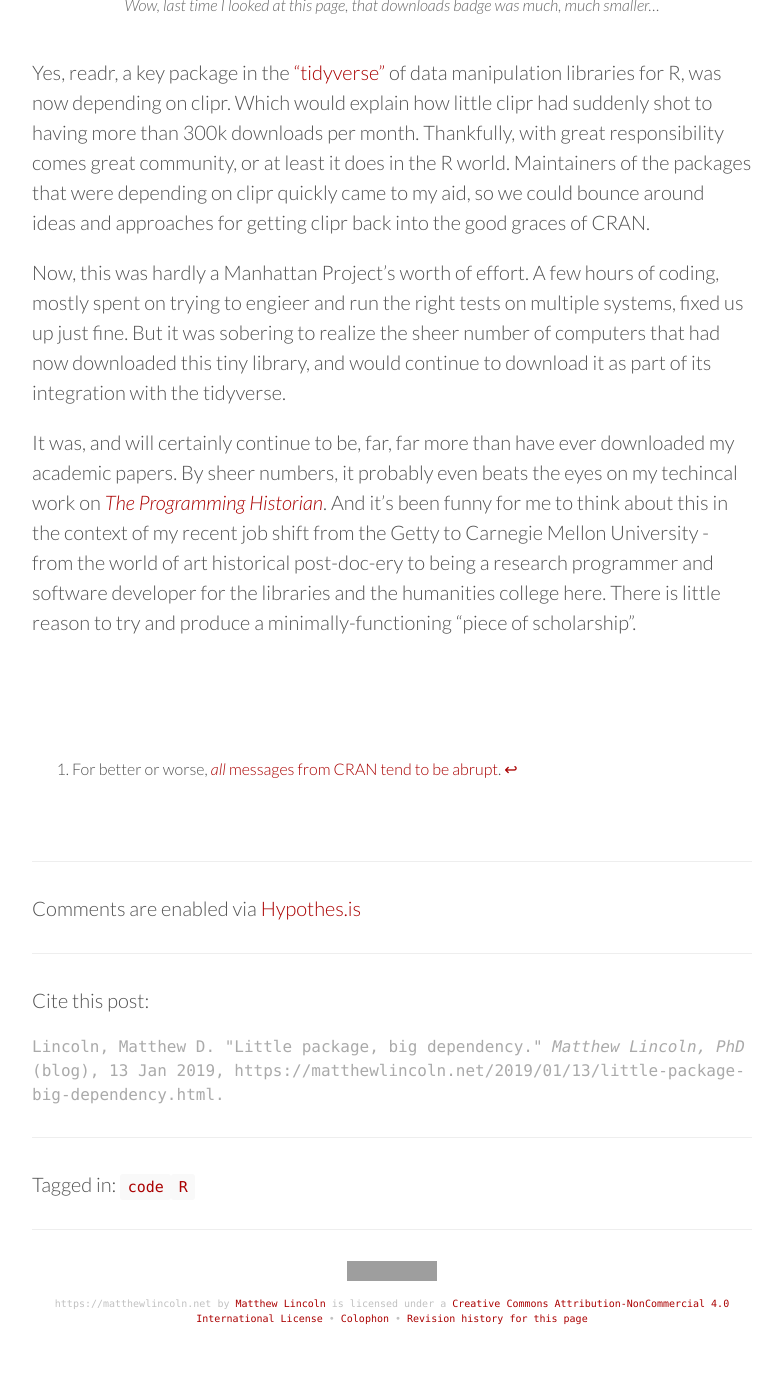
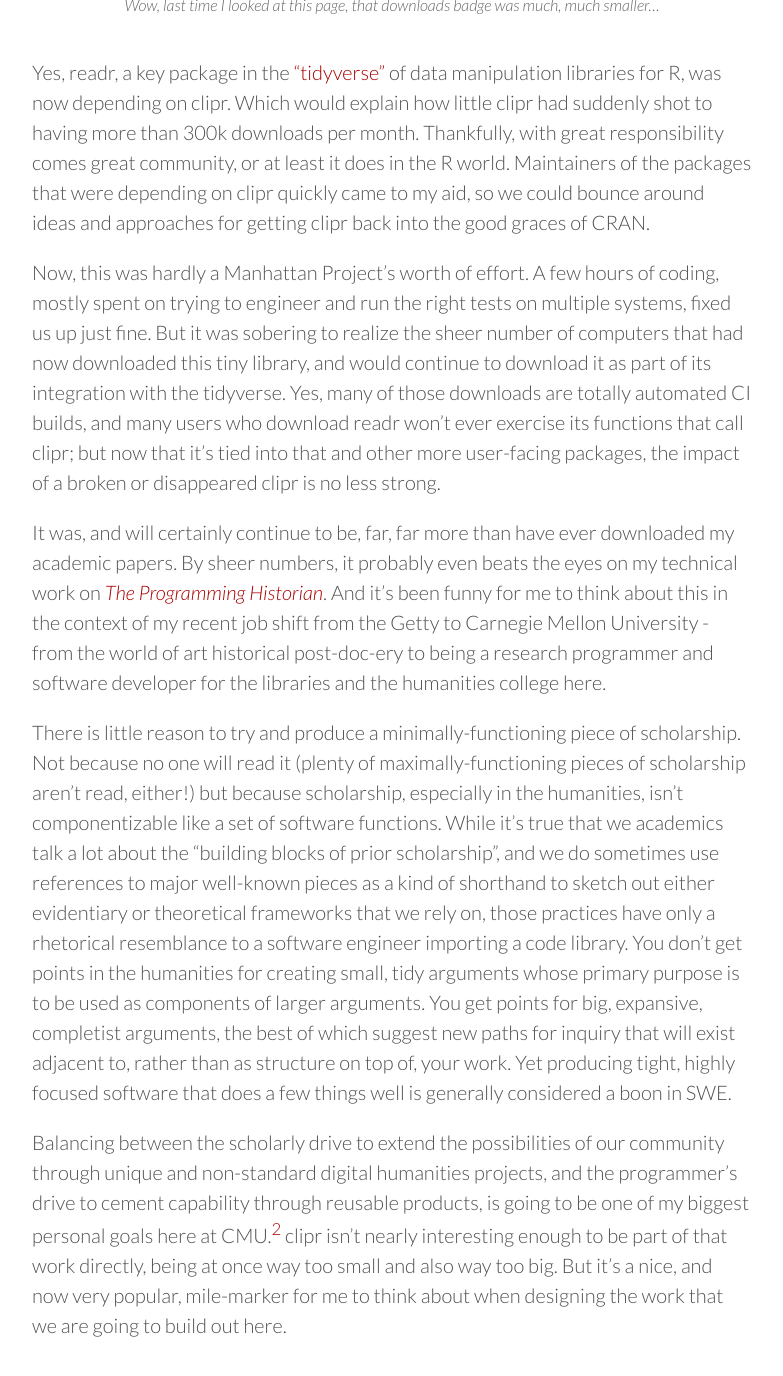
Before and after one commit to mdlincoln/mdlincoln.github.io, a Jekyll site: the page built from _posts/2019-01-13-little-package-big-dependency.md, in a window 1280 px wide and 1400 px high, scrolled down 1071 px. Shown: the top 1376 px of the window, without its empty margins (248-1031 px from the left). Built offline with Jekyll 4.4.1, drawn with Linux system fonts in a browser that asks for light colours; nearby versions of some CDN libraries; some of the changed text lies outside the part shown; grey boxes are pictures that could not be loaded.

Commit message:
final additions

```diff
--- a/_posts/2019-01-13-little-package-big-dependency.md
+++ b/_posts/2019-01-13-little-package-big-dependency.md
@@ -32,10 +32,23 @@
 Maintainers of the packages that were depending on clipr quickly came to my aid, so we could bounce around ideas and approaches for getting clipr back into the good graces of CRAN.
 
 Now, this was hardly a Manhattan Project's worth of effort.
-A few hours of coding, mostly spent on trying to engieer and run the right tests on multiple systems, fixed us up just fine.
+A few hours of coding, mostly spent on trying to engineer and run the right tests on multiple systems, fixed us up just fine.
 But it was sobering to realize the sheer number of computers that had now downloaded this tiny library, and would continue to download it as part of its integration with the tidyverse.
+Yes, many of those downloads are totally automated CI builds, and many users who download readr won't ever exercise its functions that call clipr; but now that it's tied into that and other more user-facing packages, the impact of a broken or disappeared clipr is no less strong.
 
 It was, and will certainly continue to be, far, far more than have ever downloaded my academic papers.
-By sheer numbers, it probably even beats the eyes on my techincal work on [_The Programming Historian_](https://programminghistorian.org/).
+By sheer numbers, it probably even beats the eyes on my technical work on [_The Programming Historian_](https://programminghistorian.org/).
 And it's been funny for me to think about this in the context of my recent job shift from the Getty to Carnegie Mellon University - from the world of art historical post-doc-ery to being a research programmer and software developer for the libraries and the humanities college here.
-There is little reason to try and produce a minimally-functioning "piece of scholarship".
+
+There is little reason to try and produce a minimally-functioning piece of scholarship.
+Not because no one will read it (plenty of maximally-functioning pieces of scholarship aren't read, either!) but because scholarship, especially in the humanities, isn't componentizable like a set of software functions.
+While it's true that we academics talk a lot about the "building blocks of prior scholarship", and we do sometimes use references to major well-known pieces as a kind of shorthand to sketch out either evidentiary or theoretical frameworks that we rely on, those practices have only a rhetorical resemblance to a software engineer importing a code library.
+You don't get points in the humanities for creating small, tidy arguments whose primary purpose is to be used as components of larger arguments.
+You get points for big, expansive, completist arguments, the best of which suggest new paths for inquiry that will exist adjacent to, rather than as structure on top of, your work.
+Yet producing tight, highly focused software that does a few things well is generally considered a boon in SWE.
+
+Balancing between the scholarly drive to extend the possibilities of our community through unique and non-standard digital humanities projects, and the programmer's drive to cement capability through reusable products, is going to be one of my biggest personal goals here at CMU.[^rsk]
+clipr isn't nearly interesting enough to be part of that work directly, being at once way too small and also way too big.
+But it's a nice, and now very popular, mile-marker for me to think about when designing the work that we are going to build out here.
+
+[^rsk]: Rebecca Sutton Koeser and Benjamin Hicks spoke about this last summer: "Bridging Digital Humanities Internal and Open Source Software Projects through Reusable Building Blocks" (DH 2018, Mexico City: Alliance of Digital Humanities Organizations, 2018), <https://dh2018.adho.org/en/bridging-digital-humanities-internal-and-open-source-software-projects-through-reusable-building-blocks/>.
```
Also changed, not shown: other parts of _posts/2019-01-13-little-package-big-dependency.md (+2 -2 lines).
